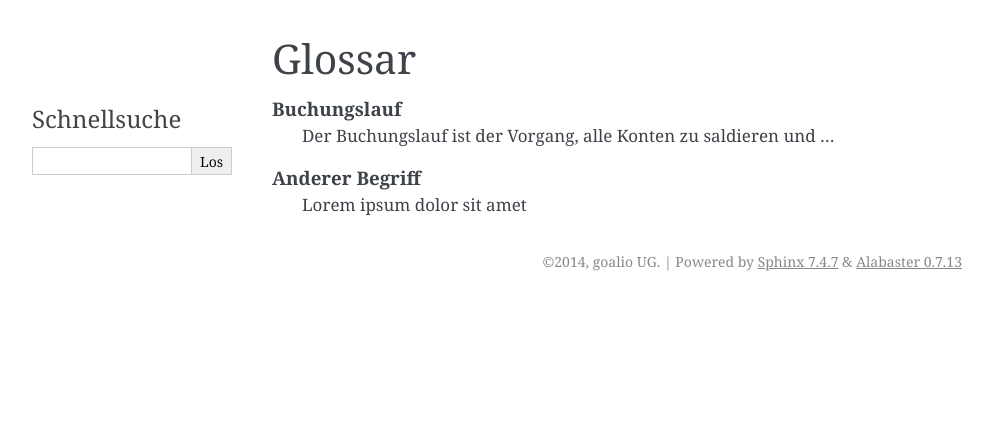
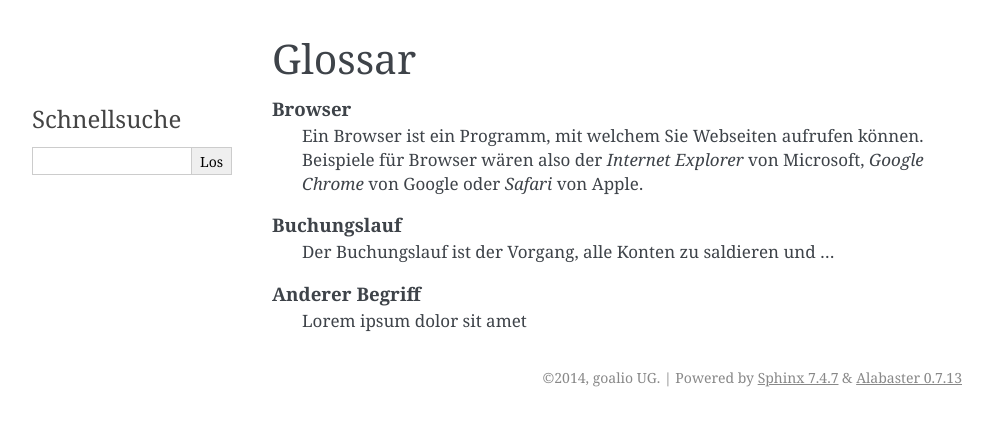
Before and after one commit to goalio/docs, a Sphinx documentation site: the page built from docs/glossary.rst, in a window 1280 px wide. Shown: the top 426 px of the page, without its empty margins (148-1141 px from the left). Built offline with Sphinx 7.4.7, drawn with Linux system fonts in a browser that asks for light colours; formulas are drawn with MathJax 3.

Commit message:
Update glossary.rst

```diff
--- a/docs/glossary.rst
+++ b/docs/glossary.rst
@@ -2,6 +2,9 @@ Glossar
 =======
 
 .. glossary::
+
+    Browser
+        Ein Browser ist ein Programm, mit welchem Sie Webseiten aufrufen können. Beispiele für Browser wären also der *Internet Explorer* von Microsoft, *Google Chrome* von Google oder *Safari* von Apple.
 
     Buchungslauf
         Der Buchungslauf ist der Vorgang, alle Konten zu saldieren und ...
```
